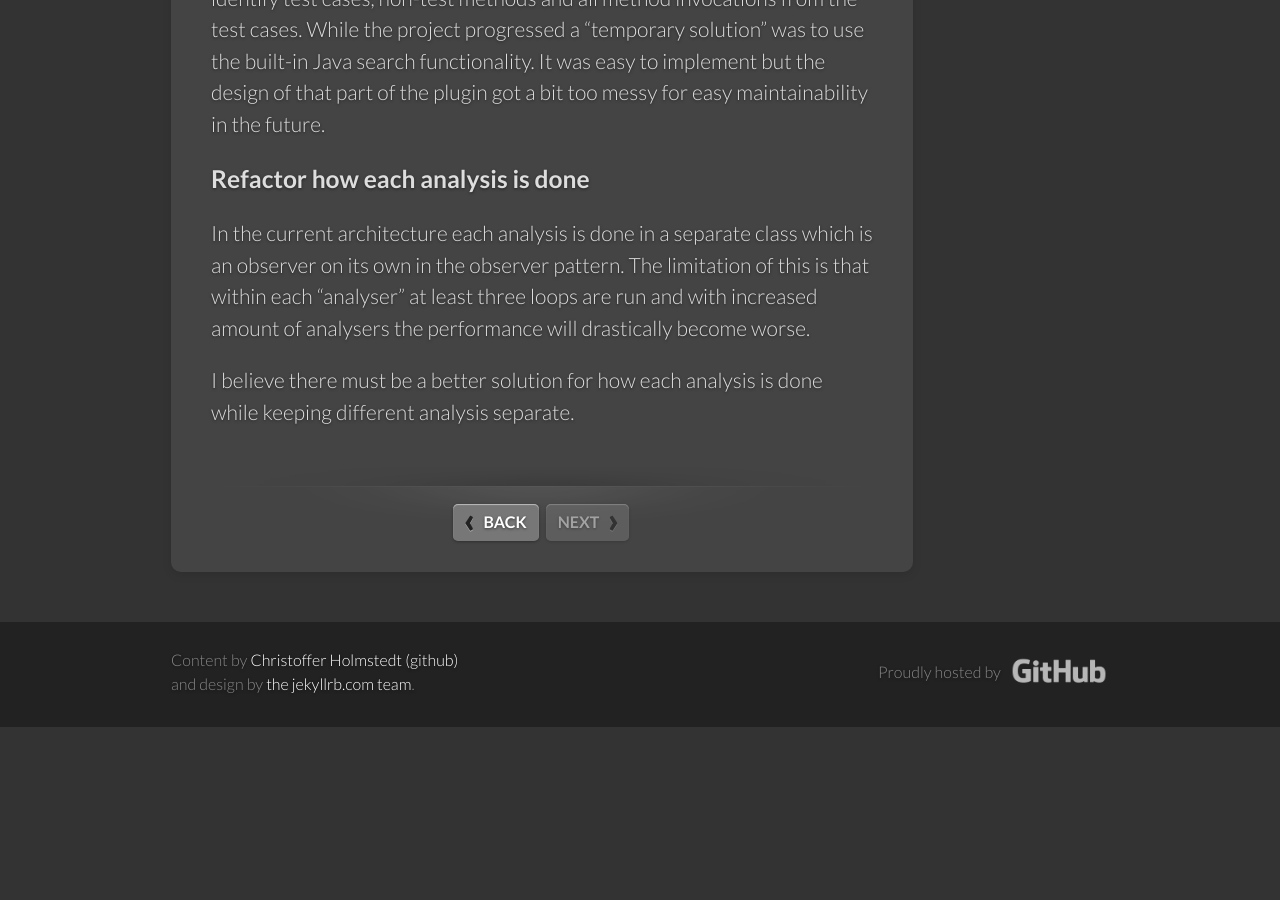
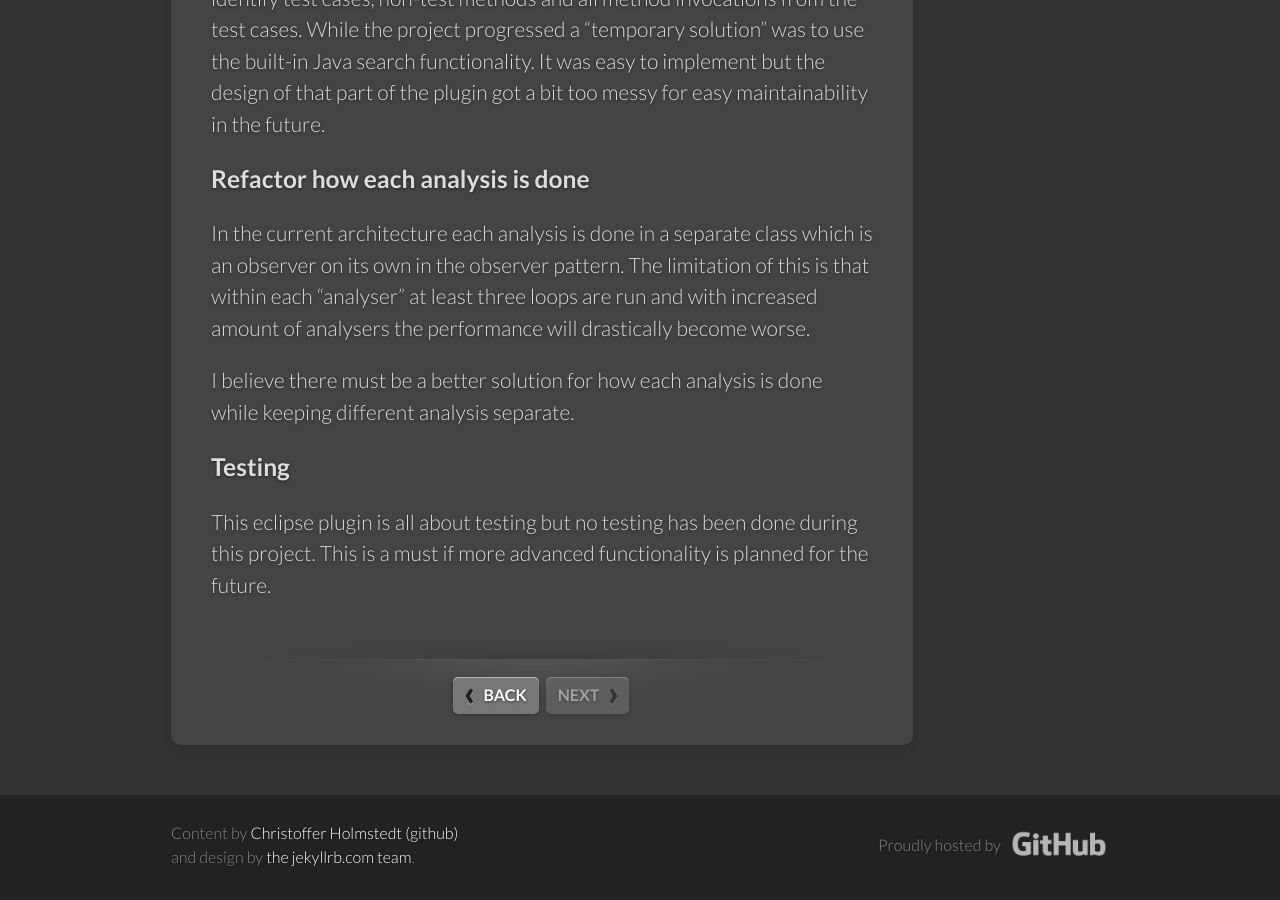
Before and after one commit to christofferholmstedt/eclipse-plugin-tested, a Jekyll site: the page built from docs/potentialimprovements.md, in a window 1280 px wide and 900 px high, scrolled down 757 px. Built offline with Jekyll 4.4.1, drawn with Linux system fonts in a browser that asks for light colours; some web fonts are replaced; before the commit the page ends 1484 px from its top, so only the background shows below that.

Commit message:
Added testing as potential improvement

```diff
--- a/docs/potentialimprovements.md
+++ b/docs/potentialimprovements.md
@@ -31,3 +31,8 @@ of analysers the performance will drastically become worse.
 
 I believe there must be a better solution for how each analysis is done while
 keeping different analysis separate.
+
+### Testing
+This eclipse plugin is all about testing but no testing has been done during
+this project. This is a must if more advanced functionality is planned for the
+future.
```
